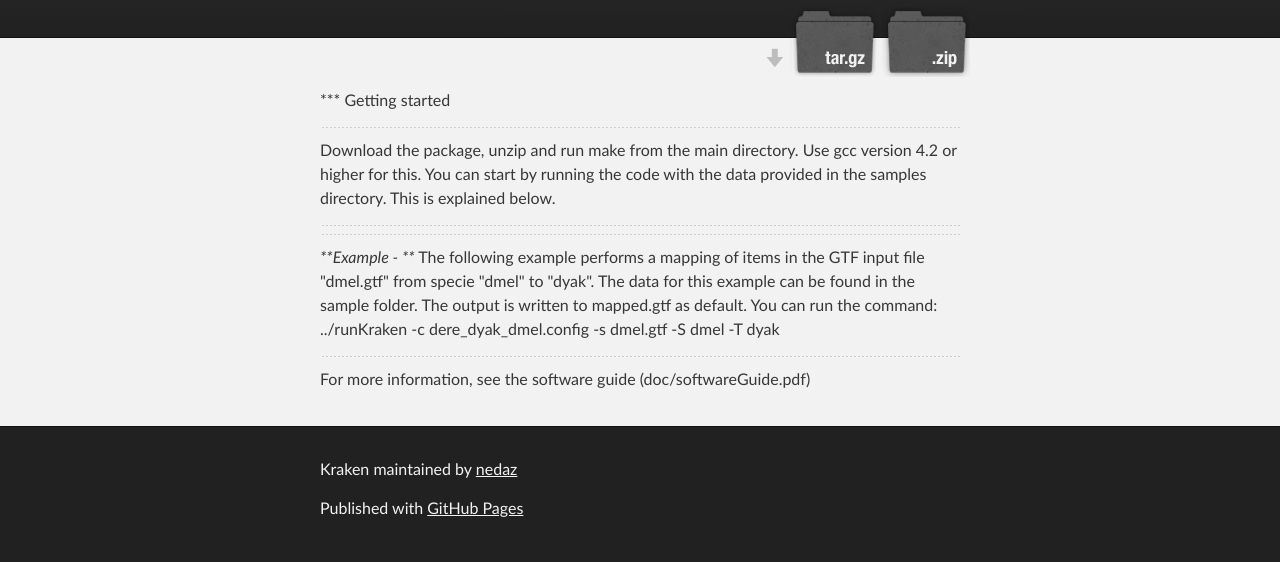
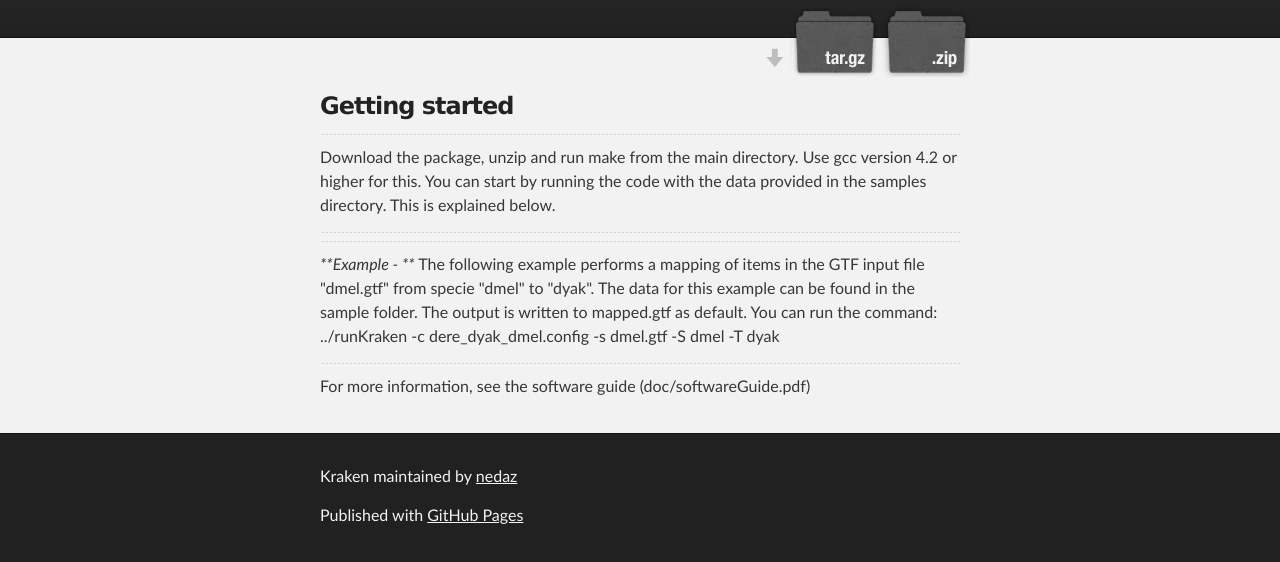
Before and after one commit to nedaz/kraken, a plain HTML site: page index.html in a window 1280 px wide. Shown: the part 208-770 px from the top of the page. Drawn offline with Linux system fonts and the light colour scheme.

```diff
--- a/index.html
+++ b/index.html
@@ -31,7 +31,8 @@
     <!-- MAIN CONTENT -->
     <div id="main_content_wrap" class="outer">
       <section id="main_content" class="inner">
-        <p>*** Getting started </p>
+        <h3>
+<a id="getting-started" class="anchor" href="#getting-started" aria-hidden="true"><span class="octicon octicon-link"></span></a>Getting started</h3>
 
 <hr>
 
--- a/params.json
+++ b/params.json
@@ -1 +1 @@
-{"name":"Kraken","tagline":"A universal genomic coordinate translator for comparative genomics","body":"*** Getting started \r\n***\r\n \r\nDownload the package, unzip and run make from the main directory.  Use gcc version 4.2 or higher for this. You can start by running the code with the data provided in the samples directory. This is explained below.\r\n***\r\n***\r\n_**Example - **_\r\nThe following example performs a mapping of items in the GTF input file \"dmel.gtf\" from specie \"dmel\" to \"dyak\". The data for this example can be found in the sample folder. The output is written to mapped.gtf as default. You can run the command:\r\n../runKraken  -c dere_dyak_dmel.config -s dmel.gtf -S dmel -T dyak\r\n***\r\nFor more information, see the software guide (doc/softwareGuide.pdf)\r\n","google":"","note":"Don't delete this file! It's used internally to help with page regeneration."}
+{"name":"Kraken","tagline":"A universal genomic coordinate translator for comparative genomics","body":"### Getting started \r\n***\r\n \r\nDownload the package, unzip and run make from the main directory.  Use gcc version 4.2 or higher for this. You can start by running the code with the data provided in the samples directory. This is explained below.\r\n***\r\n***\r\n_**Example - **_\r\nThe following example performs a mapping of items in the GTF input file \"dmel.gtf\" from specie \"dmel\" to \"dyak\". The data for this example can be found in the sample folder. The output is written to mapped.gtf as default. You can run the command:\r\n../runKraken  -c dere_dyak_dmel.config -s dmel.gtf -S dmel -T dyak\r\n***\r\nFor more information, see the software guide (doc/softwareGuide.pdf)\r\n","google":"","note":"Don't delete this file! It's used internally to help with page regeneration."}
```
